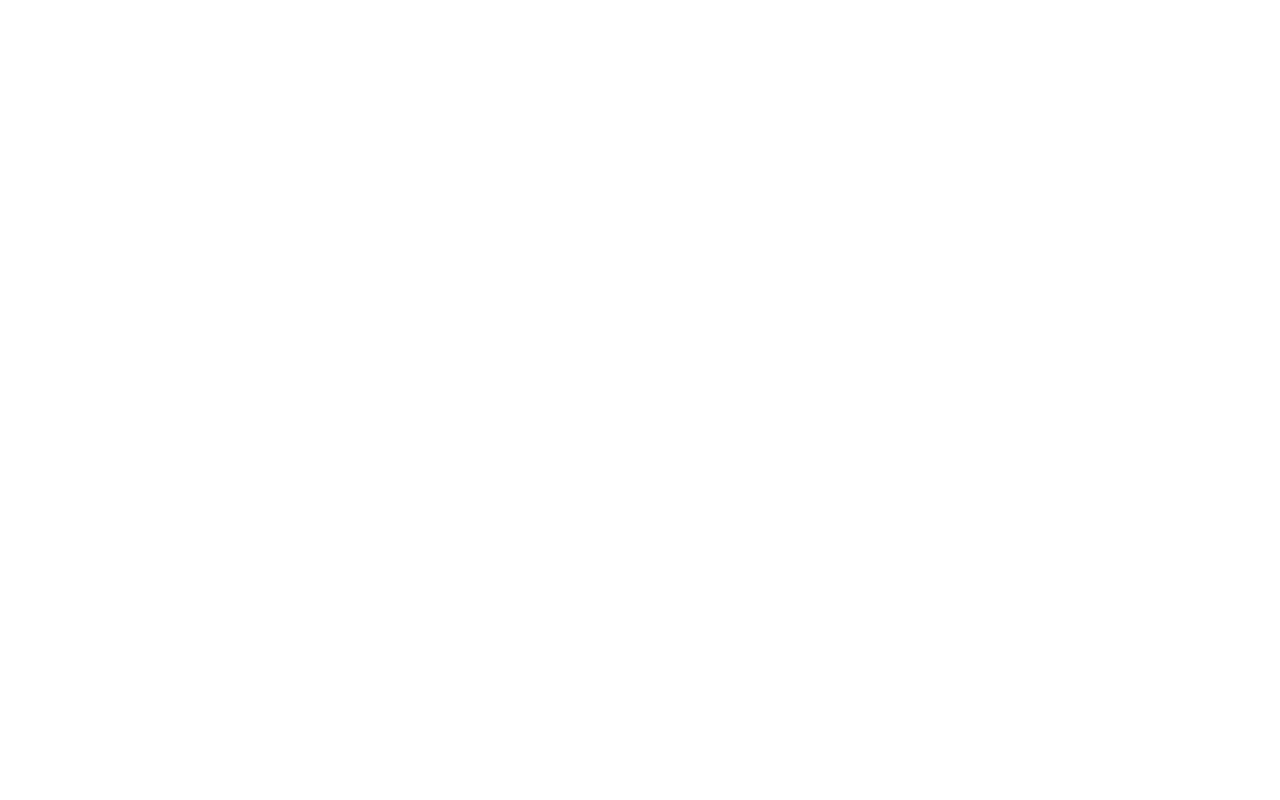
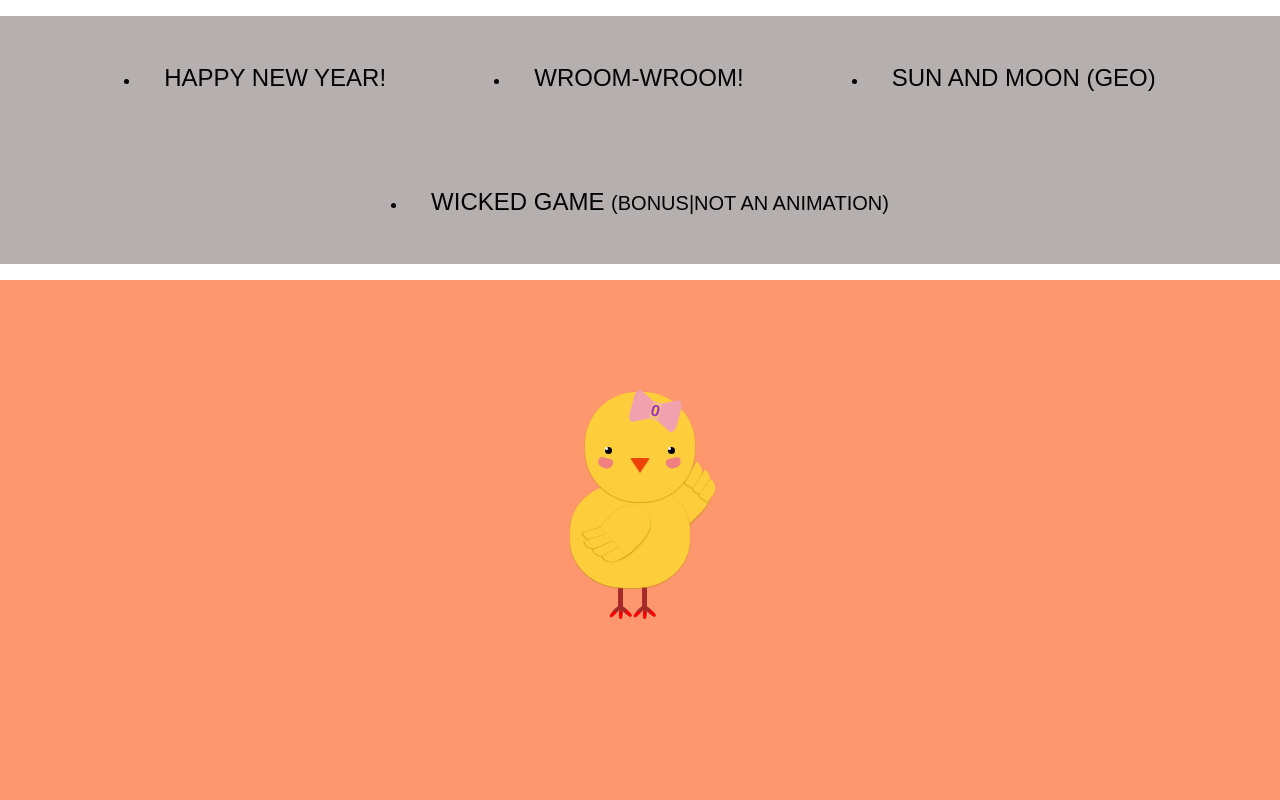
Before and after one commit to leoguda/Animations, a plain HTML site: page index.html in a window 1280 px wide. Shown: the top 800 px of the page. Drawn offline with Linux system fonts and the light colour scheme.

Commit message:
Combined few files
Combined few files and so, now separate animations are going to be collected together in one project.

```diff
--- /dev/null
+++ b/hello.css
@@ -0,0 +1,326 @@
+/* Start - ANIMATION */
+.little-chicken {
+    display: flex;
+    flex-direction: column;
+    padding-top: 7em;
+    background-color: rgba(253, 94, 31, 0.648);
+    height:600px;
+}
+:root{
+    --background-color: rgb(253, 205, 59);
+}
+.pom-pom {
+    position: absolute;
+    margin-left:30px;
+    transform:rotate(15deg);
+    border-left: 20px solid rgb(241, 160, 173);
+    border-right: 20px solid rgb(241, 160, 173);
+    border-bottom: 10px solid transparent;
+    border-top: 10px solid transparent;
+    border-radius: 10px;
+    color:darkorchid;
+    font-weight: bold;
+    z-index: 3;
+    box-shadow: inset 0 0 5px rgb(224, 164, 254);
+}
+.head{
+    display: flex;
+    justify-content: center;
+}
+.face{
+    width:110px;
+    height:110px;
+    background-color: var(--background-color);
+    border-radius:47%;
+    box-shadow: 0 0.5px 1px darkgoldenrod;
+    z-index: 2;
+}
+.eye-left,.eye-right {
+    margin-top:55px;
+    display: inline-block;
+    border-radius: 50%;
+    background-color: black;
+    width:7px;
+    height:7px;
+}
+.eye-left{
+    margin-left:20px;
+}
+.eye-right{
+    float:right;
+    margin-right:20px;
+}
+.sparkle{
+    width:3px;
+    height: 3px;
+    background-color: white;
+    border-radius: 50px;;
+}
+.nose{
+    width: 0;
+    height: 0;
+    margin:auto;
+    border-left: 10px solid transparent;
+    border-right: 10px solid transparent;
+    border-bottom: 10px solid transparent;
+    border-top: 15px solid orangered;
+    border-radius: 2px;
+}
+.nose-animation{
+    position: absolute;
+    margin-top:-25px;
+    margin-left: 46px;
+    border-left: 9px solid transparent;
+    border-right: 9px solid transparent;
+    border-bottom: 9px solid transparent;
+    border-top: 14px solid rgba(167, 57, 17, 0.216);
+    border-radius: 2px;
+    animation-name: nose;
+    animation-duration: 5s;
+    animation-iteration-count: infinite;
+}
+@keyframes nose{
+12.5%,37.5%,62.5%{
+    border-top: 14px solid rgba(167, 57, 17, 0.216);
+}
+25%,50%{
+    border-top: 20px solid rgba(167, 57, 17, 0.443);
+}
+}
+.hello-animation{
+    position: absolute;
+    display: flex;
+    align-items: center;
+    justify-content: center;
+    margin-top: -15px;
+    margin-left: 50px;
+    color:black;
+    font-size: 0;
+    font-weight: bolder;
+    font-family: 'Shalimar', cursive;
+    width:0;
+    height: 0;
+    background-image: url(https://static.thenounproject.com/png/27709-200.png);
+    background-size: cover;
+    transform:rotate(360deg);
+    animation-name:hello;
+    animation-iteration-count: infinite;
+    animation-duration: 5s;
+}
+@keyframes hello {
+    12.5%,37.5%,62.5%{
+        margin-top:-120px;
+        margin-left: 110px;
+        color:black;
+        font-size: 20px;
+        transform:rotate(0deg);
+        width: 80px;
+        height: 80px;
+    }
+    25%,50%{
+        margin-top:-119px;
+        margin-left: 109px;
+        color:black;
+        font-size: 22px;
+        transform:rotate(0deg);
+    }
+}
+.cheek {
+    background-color:rgb(246, 6, 6);
+    width:15px;
+    height:10px;
+    border-radius:33px 32px 50px 50px;
+    background-color: lightcoral;
+}
+.cheek-left{
+    position: absolute;
+    margin-left: 13px;
+    transform:rotate(15deg);
+}
+.cheek-right{
+    position: absolute;
+    margin-left: 81px;
+    rotate: -15deg;
+}
+/* ADJUSTMENT */
+.adjustment{
+    display: flex;
+    justify-content: center;
+    margin-left: -210px;
+    background-color: rebeccapurple;
+}
+/* ADJUSTMENT */
+.hand-left,.hand-right{
+    position: absolute;
+    background-color: var(--background-color);
+    width: 40px;
+    height: 60px;
+    margin-left:175px;
+    border-radius: 40%;
+    transform:rotate(45deg);
+    z-index: 2;
+    box-shadow: 0.5px 1px 2px darkgoldenrod;
+}
+.hand-right{
+    margin-top:-30px;
+    margin-left:295px;
+    z-index: 0;
+    animation-name:hand-shake;
+    animation-iteration-count: infinite;
+    animation-duration: 5s;
+}
+@keyframes hand-shake {
+    13.5%,38.5%,63.5%{
+        transform:rotate(35deg);
+}
+    26%,51%{
+        transform:rotate(55deg);
+}
+
+}
+.hand-left-1,.hand-right-1{
+    display: flex;
+}
+.hand-finger{
+    position: absolute;
+    background-color: var(--background-color);
+    width: 10px;
+    height: 15px;
+}
+.hand-finger-1-left,.hand-finger-2-left,.hand-finger-3-left,.hand-finger-4-left{
+    margin-top: 43px;
+    width: 11px;
+    border-radius: 10px 0 50px 0;
+    box-shadow: 0 0.5px 1px darkgoldenrod;
+}
+.hand-finger-1-right,.hand-finger-2-right,.hand-finger-3-right,.hand-finger-4-right{
+    width: 11px;
+    border-radius: 0 50px 0 10px;
+    box-shadow: 0 0.5px 1px darkgoldenrod;
+    z-index: 0;
+}
+.hand-finger-1-left{
+    margin-left: -4px;
+    height: 20px;
+    transform:rotate(28deg);
+}
+.hand-finger-2-left{
+    margin-left: 4px;
+    height: 25px;
+    transform:rotate(26deg);
+}
+.hand-finger-3-left{
+    margin-left: 15px;
+    height: 24px;
+    transform:rotate(22deg);
+}
+.hand-finger-4-left{
+    margin-left: 25px;
+    height: 21px;
+    transform:rotate(18deg);
+}
+.hand-finger-1-right{
+    margin-top:-3px;
+    margin-left: -4px;
+    height: 20px;
+    transform:rotate(-25deg);
+}
+.hand-finger-2-right{
+    margin-top:-10px;
+    margin-left: 4px;
+    height: 25px;
+    transform:rotate(-15deg);
+}
+.hand-finger-3-right{
+    margin-top:-10px;
+    margin-left: 15px;
+    height: 24px;
+    transform:rotate(-13deg);
+}
+.hand-finger-4-right{
+    margin-top:-7px;
+    margin-left: 25px;
+    height: 21px;
+    transform:rotate(-10deg);
+}
+.body{
+    position: absolute;
+    background-color: var(--background-color);
+    margin-top:-19px;
+    margin-left: 189px;
+    width:120px;
+    height:105px;
+    border-radius: 45%;
+    z-index: 1;
+}
+.body::after{
+    content: "";
+    position: absolute;
+    width:120px;
+    height:105px;
+    border-radius: 45%;
+    box-shadow: 0 0.5px 1px darkgoldenrod;
+}
+.leg{
+    position:absolute;
+    margin-top: 85px;
+    margin-left: 190px;
+    width: 60px;
+    height: 60px;
+}
+.stick{
+    position: inherit;
+    width: 5px;
+    height: 20px;
+    background-color: brown;
+}
+.stick-left{
+    margin-top: 0;
+    margin-left: 18px;
+}
+.stick-right{
+    margin-top: 0;
+    margin-left: 42px;
+}
+.finger{
+    position: inherit;
+    display: flex;
+    align-items: flex-end;
+    justify-content: center;
+    margin-top: 15px;
+    width:4px;
+    height: 17px;
+    border-radius: 50%;
+    background-color: brown;
+}
+.finger-1-left{
+    transform:rotate(45deg);
+    margin-left: 14px;
+}
+.finger-2-left{
+    transform:rotate(0deg);
+    margin-left: 18.5px;
+}
+.finger-3-left{
+    transform:rotate(-45deg);
+    margin-left: 23px;
+}
+.finger-1-right{
+    transform:rotate(45deg);
+    margin-left: 38px;
+}
+.finger-2-right{
+    transform:rotate(0deg);
+    margin-left: 42.5px;
+}
+.finger-3-right{
+    transform:rotate(-45deg);
+    margin-left: 47px;
+}
+.nail{
+    border-radius: 35%;
+    width:3px;
+    height: 8px;
+    background-color: red;
+}
+   /* Start - ANIMATION */
--- a/index.html
+++ b/index.html
@@ -6,9 +6,98 @@
     <meta name="viewport" content="width=device-width, initial-scale=1.0">
     <title>Animations</title>
     <link rel="stylesheet" href="style.css">
+    <link rel="stylesheet" href="hello.css">
     <link rel="icon" href="media/animate.png">
 </head>
 <body>
 
+<header>
+    <div>
+        <nav>
+            <ul class="nav-ul">
+                <li class="nav-li"><a class="nav-li-a" href="Happy-New-Year.html">Happy New Year!</a></li>
+                <li class="nav-li"><a class="nav-li-a" href="wroom-wroom.html">Wroom-Wroom!</a></li>
+                <li class="nav-li"><a class="nav-li-a" href="Sun-and-Moon.html">Sun and Moon (GEO)</a></li>
+                <li class="nav-li"><a class="nav-li-a" href="bonus.html">Wicked Game <small>(Bonus|Not an animation)</small></a></li>
+            </ul>
+        </nav>
+    </div>
+</header>
+
+<main>
+    <div class="little-chicken">
+        <div class="head">
+            <div class="pom-pom">0</div>
+            <div class="face">
+                <div class="eye-left">
+                    <div class="sparkle"></div>
+                </div>
+                <div class="cheek cheek-left"></div>
+                <div class="eye-right">
+                    <div class="sparkle"></div>
+                </div>
+                <div class="cheek cheek-right"></div>
+                <div class="nose"></div>
+                <span class="nose-animation"></span>
+                <span class="hello-animation">hello!</span>
+            </div>
+        </div>
+        <div class="adjustment">
+            <div class="hand-left">
+                <div class="hand-left-1">
+                <div class="hand-finger hand-finger-1-left"></div>
+                <div class="hand-finger hand-finger-2-left"></div>
+                <div class="hand-finger hand-finger-3-left"></div>
+                <div class="hand-finger hand-finger-4-left"></div>
+                </div>
+            </div>
+            <div class="body"></div>
+            <div class="hand-right">
+                <div class="hand-right-1">
+                <div class="hand-finger hand-finger-1-right"></div>
+                <div class="hand-finger hand-finger-2-right"></div>
+                <div class="hand-finger hand-finger-3-right"></div>
+                <div class="hand-finger hand-finger-4-right"></div>
+                </div>
+            </div>
+            <div class="leg">
+                <div class="stick stick-left"></div>
+                <div class="finger finger-1-left"><span class="nail"></span></div>
+                <div class="finger finger-2-left"><span class="nail"></span></div>
+                <div class="finger finger-3-left"><span class="nail"></span></div>
+                <div class="stick stick-right"></div>
+                <div class="finger finger-1-right"><span class="nail"></span></div>
+                <div class="finger finger-2-right"><span class="nail"></span></div>
+                <div class="finger finger-3-right"><span class="nail"></span></div>
+            </div>
+        </div>
+    </div>
+</main>
+
+<footer>
+    <div class="footer-div">
+        <div class="footer-div-child">
+            <a href="https://github.com/leoguda" target="_blank">
+                <img class="footer-icons-github" src="media/github.svg" alt="github svg" onmouseover="hover()" onmouseout="noHover()">
+            </a>
+            <a href="https://www.facebook.com/profile.php?id=100027512271124" target="_blank">
+                <img class="footer-icons-fb" src="media/facebook.svg" alt="github svg" onmouseover="hover()" onmouseout="noHover()">
+            </a>
+            <a href="https://www.linkedin.com/in/levan-gudavadze-b45b3b276/" target="_blank">
+                <img class="footer-icons-linkedin" src="media/linkedin-in.svg" alt="github svg" onmouseover="hover()" onmouseout="noHover()">
+            </a>
+        </div>
+    </div>
+    <script>
+        // Start - footer svg hover
+        function hover(){
+            event.currentTarget.classList.add("footer-svg");
+        }
+        function noHover(){
+            event.currentTarget.classList.remove("footer-svg");
+        }
+        // End - footer svg hover
+    </script>
+</footer>
 </body>
 </html>
--- a/style.css
+++ b/style.css
@@ -0,0 +1,95 @@
+*{
+    font-family: fantasy;
+}
+body{
+    margin: 0;
+    padding: 0;
+    box-sizing: border-box;
+}
+
+/* Start - Header */
+Header > div nav{
+    background-color: #948b8bb0;
+}
+.nav-ul{
+    display: flex;
+    flex-wrap: wrap;
+    justify-content: space-evenly;
+}
+.nav-li{
+    padding: 3em 1.5em;
+}
+.nav-li-a{
+    font-size: 1.5em;
+    color: black;
+    text-decoration: none;
+    text-transform: uppercase;
+}
+.nav-li-a:hover{
+    color: white;
+}
+/* End - Header */
+
+/* Start - Main */
+/* End - Main */
+
+/* Start - Footer */
+.footer-div{
+    display: flex;
+    justify-content: center;
+    align-items: center;
+    height: 15em;
+    background-color: #343a40;
+}
+.footer-div a{
+    text-decoration: none;
+    margin: 1em;
+}
+.footer-div a img{
+    width: 2.5em;
+    height: 2.5em;
+}
+.footer-svg{
+    border-radius: 50%;
+    background-color: white;
+    transform: scale(1.5) rotate(-7deg);
+}
+/* End - Footer */
+
+
+/* Start - Responsive */
+@media only screen and (max-width:1150px){
+    .nav-li{
+        padding: 1.5em 2em;
+    }
+}
+@media only screen and (max-width:730px){
+    .nav-li{
+        padding: 1em 2em;
+    }
+}
+@media only screen and (max-width:650px){
+    .nav-ul{
+        flex-direction: column;
+        align-items: center;
+    }
+    .nav-li{
+        padding: 1em 0em;
+        text-align: center;
+    }
+}
+@media only screen and (max-width:550px){
+    .footer-div-child{
+        display: flex;
+        flex-direction: column;
+    }
+}
+@media only screen and (max-width:400px){
+
+    .nav-li{
+        list-style: none;
+        margin-left: -2em;
+
+    }
+}
+/* End - Responsive */
```
Also changed, not shown: wroom-wroom.html (added, +57 -0 lines), happy-new-year.css (added), media/facebook.svg (added), media/github.svg (added), media/linkedin-in.svg (added), wicked-game.css (added), wroom-wroom.css (added).
